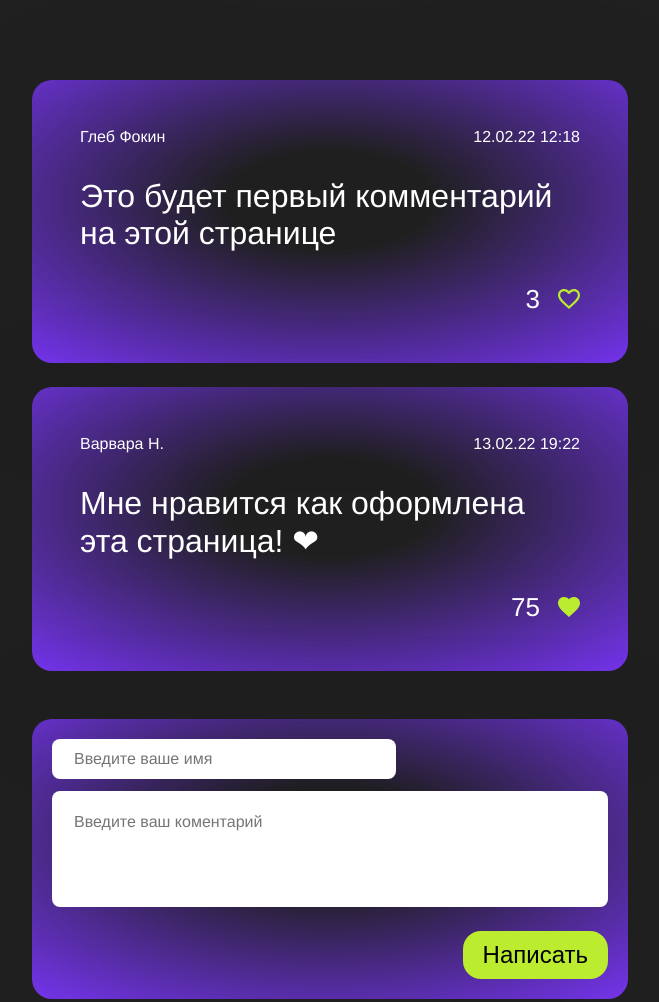
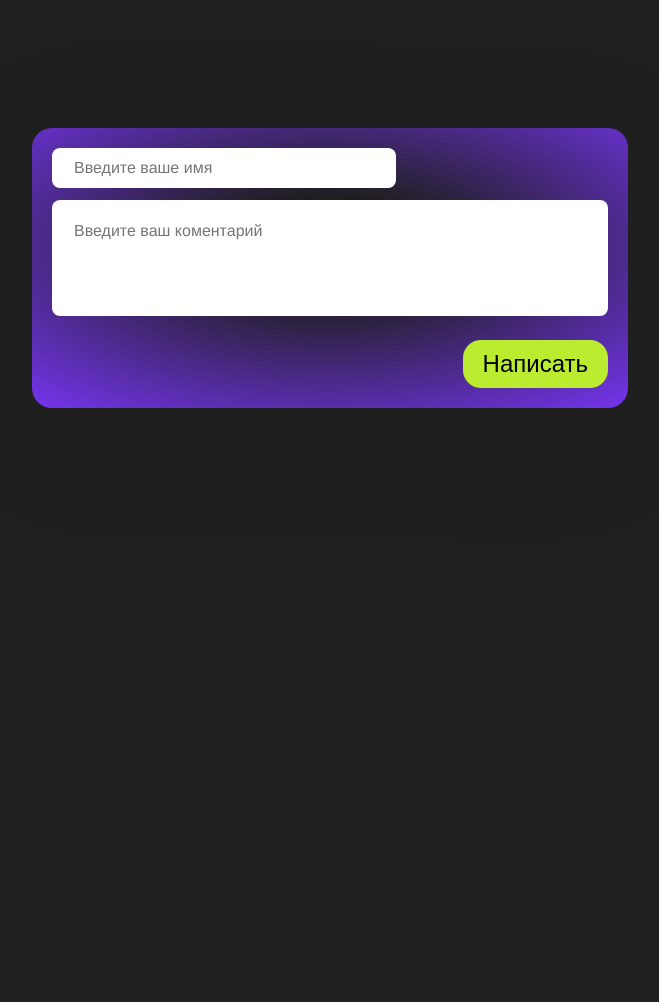
Before and after one commit to Alimfyl/webdev-dom-homework, a website with bundled scripts: page index.html in a window 1280 px wide. Shown: the top 1002 px of the page, without its empty margins (310-969 px from the left). Built offline with nearby package versions, Linux system fonts and the light colour scheme; no server answers.

Commit message:
Александр Сопин. Уже следует почистить код HTML от тегов <li>

```diff
--- a/index.html
+++ b/index.html
@@ -8,42 +8,6 @@
 
   <body>
     <div class="container">
-      <ul class="comments">
-        <li class="comment">
-          <div class="comment-header">
-            <div>Глеб Фокин</div>
-            <div>12.02.22 12:18</div>
-          </div>
-          <div class="comment-body">
-            <div class="comment-text">
-              Это будет первый комментарий на этой странице
-            </div>
-          </div>
-          <div class="comment-footer">
-            <div class="likes">
-              <span class="likes-counter">3</span>
-              <button class="like-button"></button>
-            </div>
-          </div>
-        </li>
-        <li class="comment">
-          <div class="comment-header">
-            <div>Варвара Н.</div>
-            <div>13.02.22 19:22</div>
-          </div>
-          <div class="comment-body">
-            <div class="comment-text">
-              Мне нравится как оформлена эта страница! ❤
-            </div>
-          </div>
-          <div class="comment-footer">
-            <div class="likes">
-              <span class="likes-counter">75</span>
-              <button class="like-button -active-like"></button>
-            </div>
-          </div>
-        </li>
-      </ul>
       <div class="add-form">
         <input
           type="text"
--- a/index.js
+++ b/index.js
@@ -6,10 +6,10 @@ const addButton = document.querySelector(".add-form-button");
 const nameInput = document.querySelector(".add-form-name");
 const commentInput = document.querySelector(".add-form-text");
 
-// ОДНА функция для загрузки и отрисовки
+
 const getAndRenderComments = () => {
     return fetchComments().then((data) => {
-        // Если на сервере пусто — загружаем Глеба и Варвару
+
         if (data.comments.length === 1) {
             return Promise.all([
                 postComment("Это будет первый комментарий на этой странице", "Глеб Фокин"),
@@ -17,7 +17,7 @@ const getAndRenderComments = () => {
             ]).then(() => getAndRenderComments());
         }
 
-        // Преобразуем данные из API в формат приложения
+
         const appComments = data.comments.map((comment) => {
             return {
                 name: comment.author.name,
```
